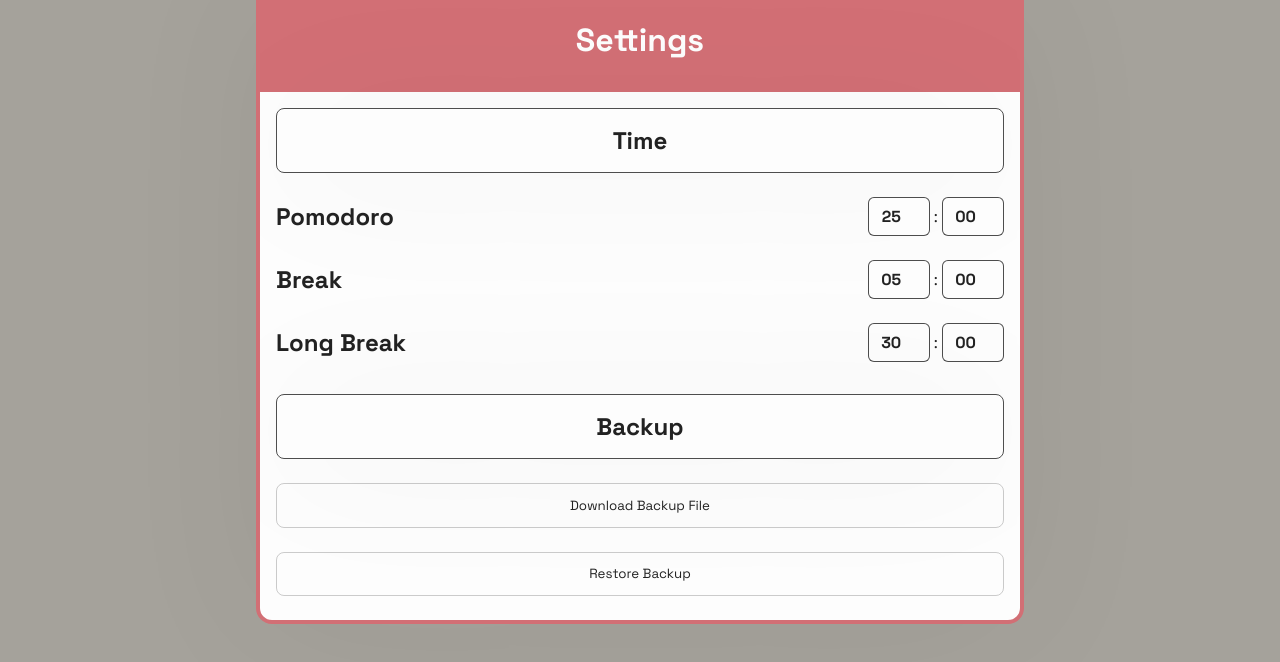
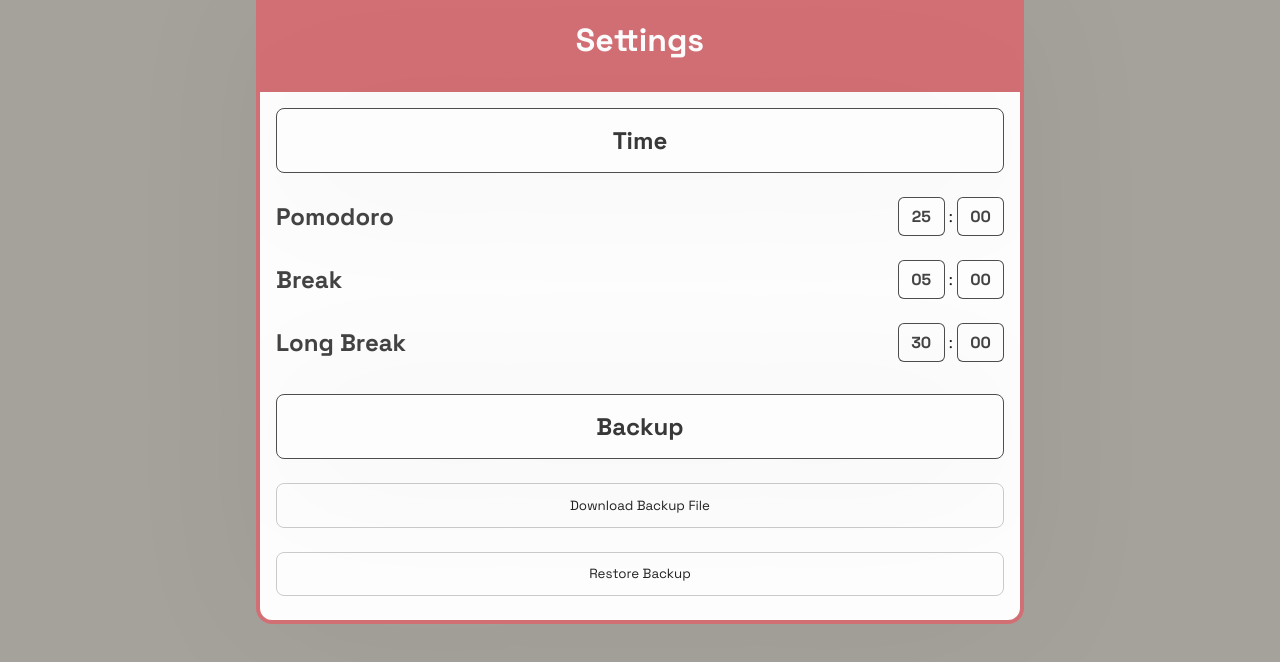
Before and after one commit to vedantnn71/focushype, a website built with Vite: page index.html in a window 1280 px wide. Both pictures are taken after a click on the button "Settings". Shown: the part 96-758 px from the top of the page. Built offline with nearby package versions, Linux system fonts and the light colour scheme.

Commit message:
Improve UI.

```diff
--- a/styles/components/_settings.scss
+++ b/styles/components/_settings.scss
@@ -41,7 +41,7 @@
         border: 1px solid rgba($black-color, 0.8);
         border-radius: 8px;
         box-shadow: $box-shadow;
-        color: $black-color;
+        color: rgba($black-color, 0.9);
         text-align: center;
         font-size: 1.5rem;
       }
@@ -63,6 +63,10 @@
             justify-content: space-between;
             align-items: center;
 
+            .item__heading {
+              color: rgba($black-color, 0.85);
+            }
+
             input {
               padding: 0.5rem;
               border-radius: 6px;
@@ -72,7 +76,7 @@
               border: 1px solid rgba($black-color, 0.8);
               font-family: "Space Grotesk", sans-serif;
               font-weight: bold;
-              color: $black-color;
+              color: rgba($black-color, 0.85);
               font-size: 1rem;
               text-align: center;
               align-items: center;
@@ -104,6 +108,10 @@
 
 @media screen and (max-width: 768px) {
   #settings {
+    .popup__content {
+      max-width: 80%;
+    }
+
     .item {
       flex-direction: column !important;
       gap: 0.5rem;
--- a/styles/core/_reset.scss
+++ b/styles/core/_reset.scss
@@ -45,3 +45,12 @@
 img {
   width: 100%;
 }
+input::-webkit-outer-spin-button,
+input::-webkit-inner-spin-button {
+  -webkit-appearance: none;
+  margin: 0;
+}
+
+input[type="number"] {
+  -moz-appearance: textfield;
+}
```
Also changed, not shown: styles/pages/_auth.scss (deleted), styles/pages/_settings.scss (deleted).
